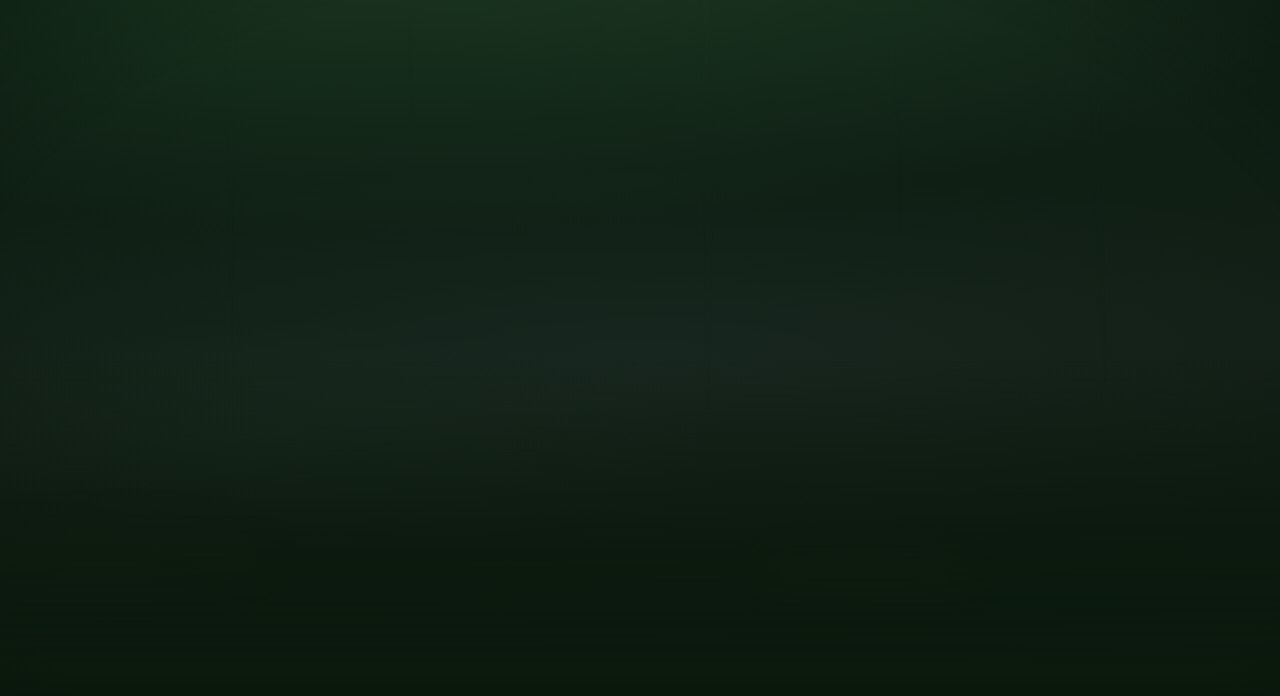
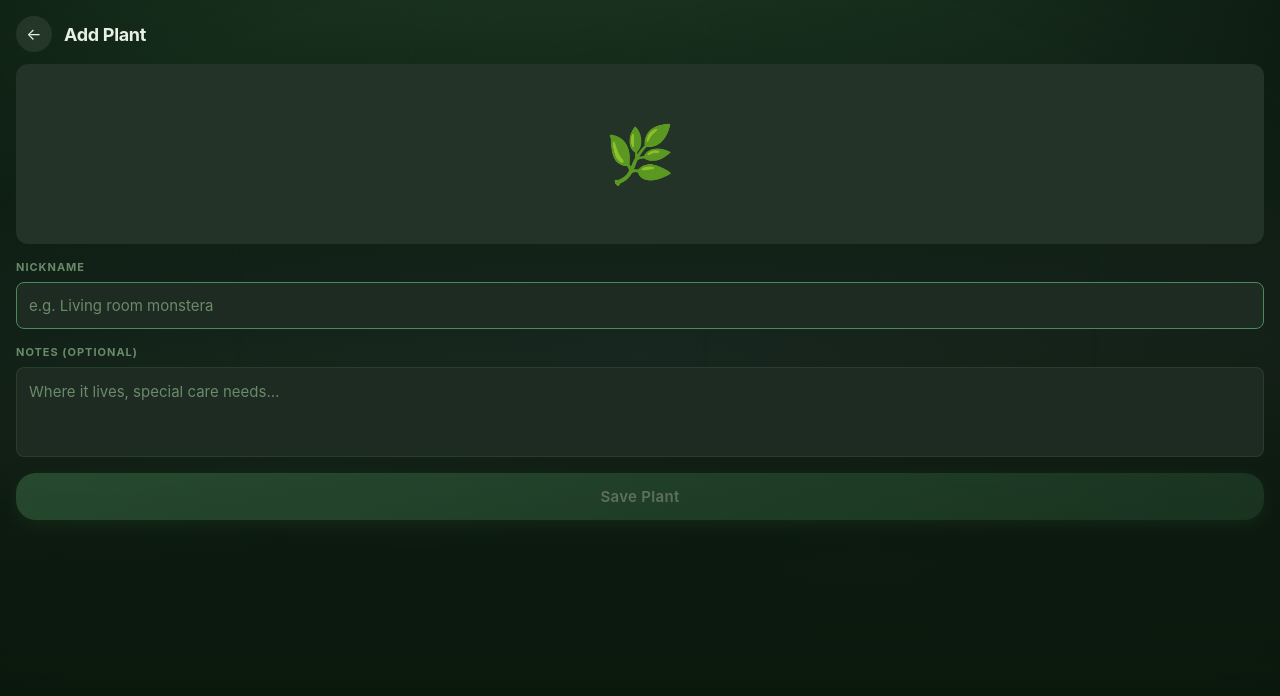
Before and after one commit to nathantucker99-bit/Plant-Papi, a React (Vite) app: page /plant/new in a window 1280 px wide. Shown: the top 696 px of the page. Built offline with nearby package versions, Linux system fonts and the light colour scheme.

Commit message:
Task 8: localStorage plant model, CRUD utils, NewPlant save screen

```diff
--- a/src/App.jsx
+++ b/src/App.jsx
@@ -1,18 +1,68 @@
 import { BrowserRouter, Routes, Route, useNavigate } from 'react-router-dom'
+import { useState, useEffect } from 'react'
 import AppShell from './components/AppShell'
 import Button from './components/Button'
+import Card from './components/Card'
 import Camera from './pages/Camera'
 import Identify from './pages/Identify'
+import NewPlant from './pages/NewPlant'
+import { getPlants } from './utils/storage'
 
 function Home() {
   const navigate = useNavigate()
+  const [plants, setPlants] = useState([])
+
+  useEffect(() => {
+    setPlants(getPlants())
+  }, [])
+
   return (
-    <div style={{ padding: 'var(--space-5)', display: 'flex', flexDirection: 'column', gap: 'var(--space-4)', paddingTop: 'calc(env(safe-area-inset-top) + var(--space-5))' }}>
-      <h1 style={{ fontSize: '26px', fontWeight: 700, color: 'var(--text-primary)', letterSpacing: '-0.5px' }}>PlantPal</h1>
-      <p style={{ color: 'var(--text-secondary)', fontSize: '15px' }}>Identify and care for your plants.</p>
+    <div style={{
+      padding: 'var(--space-5)',
+      paddingTop: 'calc(env(safe-area-inset-top) + var(--space-5))',
+      display: 'flex',
+      flexDirection: 'column',
+      gap: 'var(--space-4)',
+    }}>
+      <div style={{ display: 'flex', alignItems: 'baseline', justifyContent: 'space-between' }}>
+        <h1 style={{ fontSize: '26px', fontWeight: 800, color: 'var(--text-primary)', letterSpacing: '-0.5px' }}>
+          PlantPal
+        </h1>
+        {plants.length > 0 && (
+          <span style={{ fontSize: '13px', color: 'var(--text-muted)' }}>
+            {plants.length} plant{plants.length !== 1 ? 's' : ''}
+          </span>
+        )}
+      </div>
+
       <Button variant="primary" full onClick={() => navigate('/camera')}>
         📷 Identify a Plant
       </Button>
+
+      {plants.length === 0 && (
+        <p style={{ color: 'var(--text-muted)', fontSize: '14px', textAlign: 'center', paddingTop: 'var(--space-5)' }}>
+          No plants yet. Take a photo to get started.
+        </p>
+      )}
+
+      {plants.map(p => (
+        <Card key={p.id} pressable>
+          <div style={{ display: 'flex', gap: 'var(--space-3)', alignItems: 'center' }}>
+            {p.thumbnailUrl
+              ? <img src={p.thumbnailUrl} alt={p.name} style={{ width: 52, height: 52, borderRadius: 8, objectFit: 'cover', flexShrink: 0 }} />
+              : <div style={{ width: 52, height: 52, borderRadius: 8, background: 'var(--bg-surface)', display: 'flex', alignItems: 'center', justifyContent: 'center', fontSize: 22, flexShrink: 0 }}>🌿</div>
+            }
+            <div style={{ minWidth: 0 }}>
+              <p style={{ fontWeight: 700, color: 'var(--text-primary)', fontSize: 15, marginBottom: 2 }}>{p.name}</p>
+              {p.scientificName && (
+                <p style={{ fontSize: 12, color: 'var(--text-muted)', fontStyle: 'italic', overflow: 'hidden', textOverflow: 'ellipsis', whiteSpace: 'nowrap' }}>
+                  {p.scientificName}
+                </p>
+              )}
+            </div>
+          </div>
+        </Card>
+      ))}
     </div>
   )
 }
@@ -22,11 +72,8 @@ function App() {
     <BrowserRouter>
       <Routes>
         <Route path="/camera" element={<Camera />} />
-        <Route path="/identify" element={
-          <AppShell>
-            <Identify />
-          </AppShell>
-        } />
+        <Route path="/identify" element={<AppShell><Identify /></AppShell>} />
+        <Route path="/plant/new" element={<AppShell><NewPlant /></AppShell>} />
         <Route path="/*" element={
           <AppShell>
             <Routes>
--- /dev/null
+++ b/src/pages/NewPlant.jsx
@@ -0,0 +1,96 @@
+import { useState } from 'react'
+import { useNavigate } from 'react-router-dom'
+import { createPlant } from '../utils/storage'
+import Button from '../components/Button'
+import styles from './NewPlant.module.css'
+
+export default function NewPlant() {
+  const navigate = useNavigate()
+
+  const identified = (() => {
+    try { return JSON.parse(sessionStorage.getItem('identifiedPlant') || 'null') } catch { return null }
+  })()
+
+  const capturedImage = sessionStorage.getItem('capturedImage')
+
+  const [name, setName] = useState(identified?.commonNames?.[0] ?? '')
+  const [notes, setNotes] = useState('')
+
+  function handleSave() {
+    if (!name.trim()) return
+
+    createPlant({
+      name: name.trim(),
+      scientificName: identified?.scientificName ?? '',
+      commonName: identified?.commonNames?.[0] ?? '',
+      family: identified?.family ?? '',
+      thumbnailUrl: identified?.imageUrl ?? null,
+      capturedImageKey: capturedImage ? 'capturedImage' : null,
+      notes: notes.trim(),
+    })
+
+    sessionStorage.removeItem('identifiedPlant')
+    sessionStorage.removeItem('capturedImage')
+    navigate('/', { replace: true })
+  }
+
+  return (
+    <div className={styles.page}>
+      <div className={styles.header}>
+        <button className={styles.backBtn} onClick={() => navigate(-1)}>←</button>
+        <span className={styles.heading}>Add Plant</span>
+      </div>
+
+      {/* hero image */}
+      <div className={styles.hero}>
+        {capturedImage
+          ? <img src={capturedImage} className={styles.heroImg} alt="Captured plant" />
+          : identified?.imageUrl
+            ? <img src={identified.imageUrl} className={styles.heroImg} alt={identified.scientificName} />
+            : <div className={styles.heroPlaceholder}>🌿</div>
+        }
+        {(identified?.scientificName || identified?.family) && (
+          <>
+            <div className={styles.heroOverlay} />
+            <div className={styles.heroLabel}>
+              {identified.scientificName && <p className={styles.sciName}>{identified.scientificName}</p>}
+              {identified.family && <p className={styles.familyName}>{identified.family}</p>}
+            </div>
+          </>
+        )}
+      </div>
+
+      {/* form */}
+      <div className={styles.form}>
+        <div className={styles.fieldGroup}>
+          <label className={styles.label} htmlFor="plantName">Nickname</label>
+          <input
+            id="plantName"
+            className={styles.input}
+            value={name}
+            onChange={e => setName(e.target.value)}
+            placeholder="e.g. Living room monstera"
+            autoFocus
+          />
+        </div>
+
+        <div className={styles.fieldGroup}>
+          <label className={styles.label} htmlFor="plantNotes">Notes (optional)</label>
+          <textarea
+            id="plantNotes"
+            className={styles.textarea}
+            value={notes}
+            onChange={e => setNotes(e.target.value)}
+            placeholder="Where it lives, special care needs…"
+          />
+        </div>
+
+        <div className={styles.saveBtn}>
+          <Button variant="primary" full onClick={handleSave} disabled={!name.trim()}>
+            Save Plant
+          </Button>
+        </div>
+      </div>
+    </div>
+  )
+}
--- /dev/null
+++ b/src/pages/NewPlant.module.css
@@ -0,0 +1,137 @@
+.page {
+  min-height: 100%;
+  display: flex;
+  flex-direction: column;
+}
+
+.header {
+  display: flex;
+  align-items: center;
+  gap: var(--space-3);
+  padding: calc(env(safe-area-inset-top) + var(--space-4)) var(--space-4) var(--space-3);
+}
+
+.backBtn {
+  background: rgba(255,255,255,0.08);
+  border: none;
+  color: var(--text-primary);
+  width: 36px;
+  height: 36px;
+  border-radius: 50%;
+  display: flex;
+  align-items: center;
+  justify-content: center;
+  font-size: 16px;
+  flex-shrink: 0;
+}
+
+.heading {
+  font-size: 18px;
+  font-weight: 700;
+  color: var(--text-primary);
+  letter-spacing: -0.3px;
+}
+
+/* ── hero ───────────────────────────────────────────────────── */
+.hero {
+  margin: 0 var(--space-4) var(--space-4);
+  border-radius: var(--radius-md);
+  overflow: hidden;
+  height: 180px;
+  position: relative;
+  background: var(--bg-surface);
+}
+
+.heroImg {
+  width: 100%;
+  height: 100%;
+  object-fit: cover;
+}
+
+.heroPlaceholder {
+  width: 100%;
+  height: 100%;
+  display: flex;
+  align-items: center;
+  justify-content: center;
+  font-size: 56px;
+}
+
+.heroOverlay {
+  position: absolute;
+  inset: 0;
+  background: linear-gradient(to top, rgba(10,20,12,0.75) 0%, transparent 55%);
+}
+
+.heroLabel {
+  position: absolute;
+  bottom: var(--space-3);
+  left: var(--space-3);
+}
+
+.sciName {
+  font-size: 13px;
+  font-style: italic;
+  color: var(--green-pale);
+  font-weight: 600;
+}
+
+.familyName {
+  font-size: 11px;
+  color: var(--text-muted);
+}
+
+/* ── form ───────────────────────────────────────────────────── */
+.form {
+  flex: 1;
+  padding: 0 var(--space-4) calc(env(safe-area-inset-bottom) + var(--space-5));
+  display: flex;
+  flex-direction: column;
+  gap: var(--space-4);
+}
+
+.fieldGroup {
+  display: flex;
+  flex-direction: column;
+  gap: var(--space-2);
+}
+
+.label {
+  font-size: 11px;
+  font-weight: 700;
+  letter-spacing: 1px;
+  text-transform: uppercase;
+  color: var(--text-muted);
+}
+
+.input {
+  background: var(--bg-card);
+  border: 1px solid rgba(74, 138, 90, 0.2);
+  border-radius: var(--radius-sm);
+  padding: 13px var(--space-3);
+  color: var(--text-primary);
+  font-size: 15px;
+  font-family: inherit;
+  outline: none;
+  width: 100%;
+  transition: border-color 0.15s ease;
+}
+
+.input:focus {
+  border-color: var(--green-mid);
+}
+
+.input::placeholder {
+  color: var(--text-muted);
+}
+
+.textarea {
+  composes: input;
+  resize: none;
+  height: 90px;
+  line-height: 1.5;
+}
+
+.saveBtn {
+  margin-top: auto;
+}
--- /dev/null
+++ b/src/utils/storage.js
@@ -0,0 +1,44 @@
+const PLANTS_KEY = 'plantpal:plants'
+
+export function getPlants() {
+  try {
+    return JSON.parse(localStorage.getItem(PLANTS_KEY) || '[]')
+  } catch {
+    return []
+  }
+}
+
+export function getPlant(id) {
+  return getPlants().find(p => p.id === id) ?? null
+}
+
+export function savePlant(plant) {
+  const plants = getPlants()
+  const idx = plants.findIndex(p => p.id === plant.id)
+  if (idx >= 0) {
+    plants[idx] = plant
+  } else {
+    plants.unshift(plant)
+  }
+  localStorage.setItem(PLANTS_KEY, JSON.stringify(plants))
+  return plant
+}
+
+export function deletePlant(id) {
+  const plants = getPlants().filter(p => p.id !== id)
+  localStorage.setItem(PLANTS_KEY, JSON.stringify(plants))
+}
+
+export function createPlant(fields) {
+  const plant = {
+    id: crypto.randomUUID(),
+    addedAt: new Date().toISOString(),
+    notes: '',
+    thumbnailUrl: null,
+    scientificName: '',
+    commonName: '',
+    family: '',
+    ...fields,
+  }
+  return savePlant(plant)
+}
```
